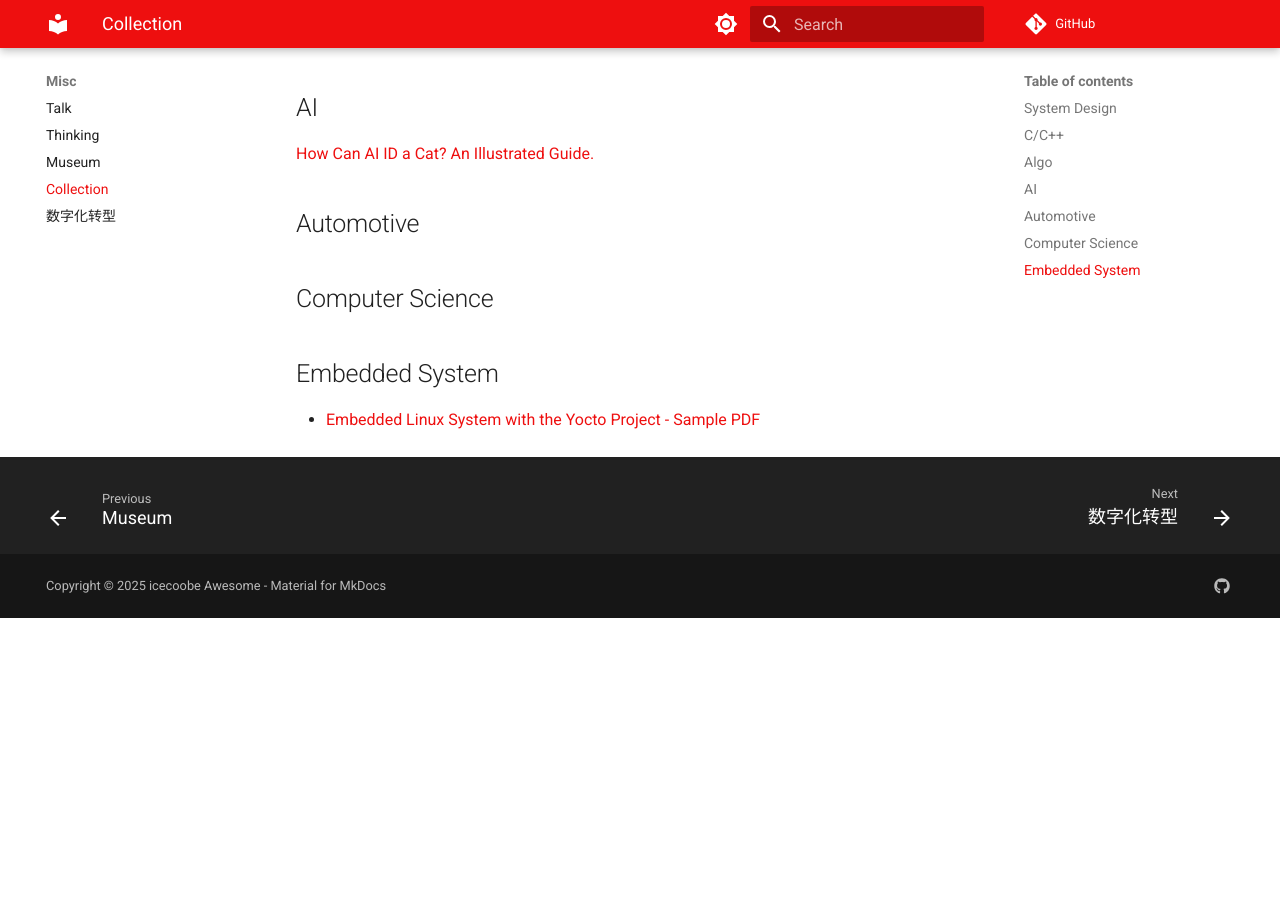
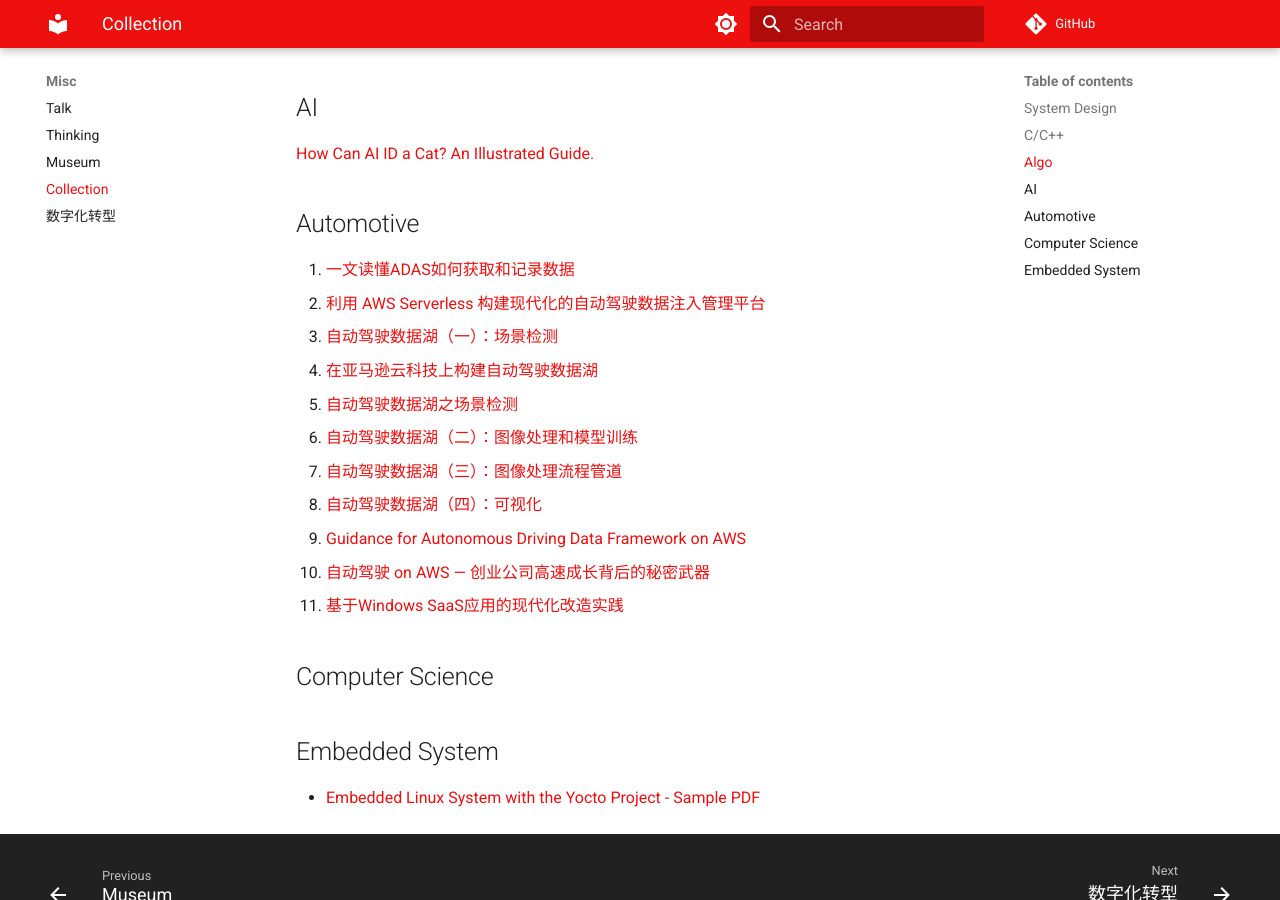
Before and after one commit to icecoobe/notes, an MkDocs documentation site: the page built from docs/misc/collection.md, in a window 1280 px wide and 900 px high, scrolled down 950 px. Built offline with MkDocs 1.6.1 and Material for MkDocs 9.7.7, drawn with Linux system fonts in a browser that asks for light colours; comment, search, counter and statistics services are not loaded; before the commit the page ends 1568 px from its top, so only the background shows below that.

Commit message:
update automotive

```diff
--- a/docs/misc/collection.md
+++ b/docs/misc/collection.md
@@ -30,6 +30,17 @@
 
 ## Automotive
 
+1. [一文读懂ADAS如何获取和记录数据](https://www.eet-china.com/mp/a178668.html)
+2. [利用 AWS Serverless 构建现代化的自动驾驶数据注入管理平台](https://aws.amazon.com/cn/blogs/china/building-modern-data-injection-management-platform-by-using-aws-serverless/)
+3. [自动驾驶数据湖（一）：场景检测](https://aws.amazon.com/cn/blogs/china/autonomous-driving-data-lake-scene-detection/)
+4. [在亚马逊云科技上构建自动驾驶数据湖](https://aws.amazon.com/cn/blogs/architecture/field-notes-building-an-autonomous-driving-and-adas-data-lake-on-aws/)
+5. [自动驾驶数据湖之场景检测](https://aws.amazon.com/cn/blogs/architecture/field-notes-building-an-automated-scene-detection-pipeline-for-autonomous-driving/)
+6. [自动驾驶数据湖（二）：图像处理和模型训练](https://aws.amazon.com/cn/blogs/china/autonomous-driving-data-lake-image-processing-and-model-training/)
+7. [自动驾驶数据湖（三）：图像处理流程管道](https://aws.amazon.com/cn/blogs/china/autonomous-driving-data-lake-image-extraction-pipeline-using-airflow/)
+8. [自动驾驶数据湖（四）：可视化](https://aws.amazon.com/cn/blogs/china/autonomous-driving-data-lake-visualization-using-webviz/)
+9. [Guidance for Autonomous Driving Data Framework on AWS](https://aws.amazon.com/solutions/guidance/autonomous-driving-data-framework-on-aws/)
+10. [自动驾驶 on AWS — 创业公司高速成长背后的秘密武器](https://zhuanlan.zhihu.com/p/152519498)
+11. [基于Windows SaaS应用的现代化改造实践](https://aws.amazon.com/cn/blogs/china/modernization-practice-based-on-windows-saas-application/)
 
 ## Computer Science
 
```
